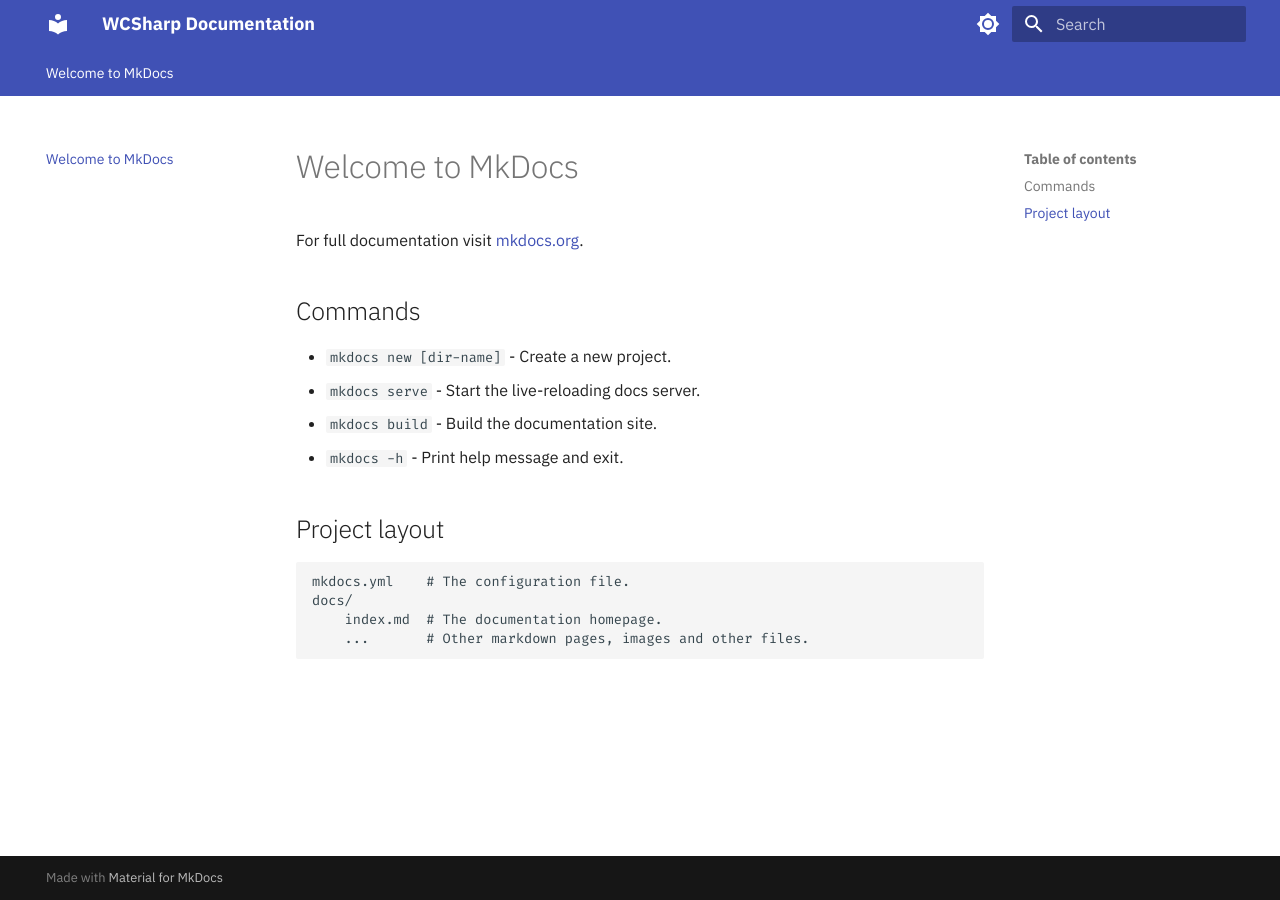
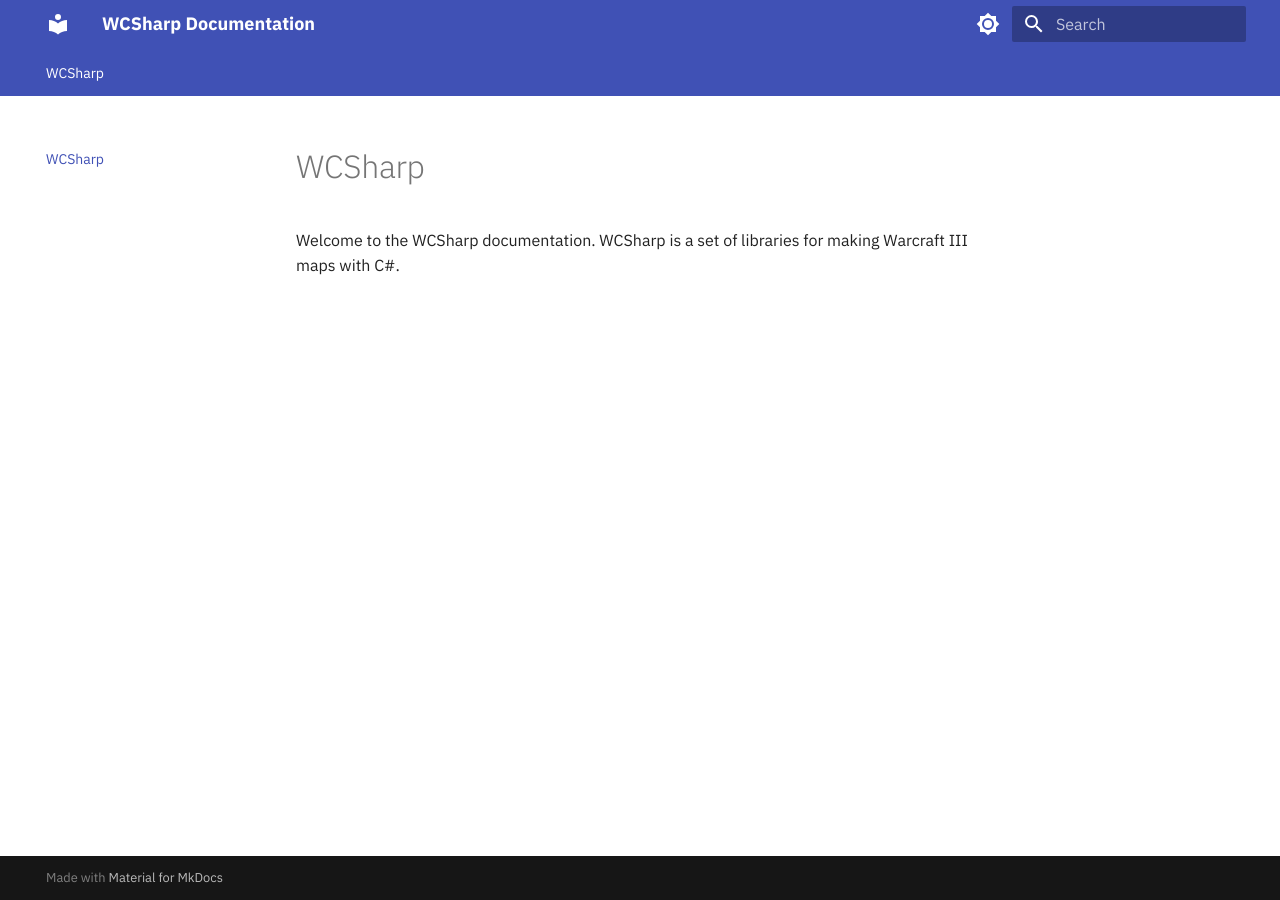
Before and after one commit to mdlsvensson/WCSharp-docs, an MkDocs documentation site: the page built from docs/index.md, in a window 1280 px wide. Built offline with MkDocs 1.6.1 and Material for MkDocs 9.7.7, drawn with Linux system fonts in a browser that asks for light colours.

Commit message:
removed template content

```diff
--- a/docs/index.md
+++ b/docs/index.md
@@ -1,17 +1,3 @@
-# Welcome to MkDocs
+# WCSharp
 
-For full documentation visit [mkdocs.org](https://www.mkdocs.org).
-
-## Commands
-
-* `mkdocs new [dir-name]` - Create a new project.
-* `mkdocs serve` - Start the live-reloading docs server.
-* `mkdocs build` - Build the documentation site.
-* `mkdocs -h` - Print help message and exit.
-
-## Project layout
-
-    mkdocs.yml    # The configuration file.
-    docs/
-        index.md  # The documentation homepage.
-        ...       # Other markdown pages, images and other files.
+Welcome to the WCSharp documentation. WCSharp is a set of libraries for making Warcraft III maps with C#.
```
